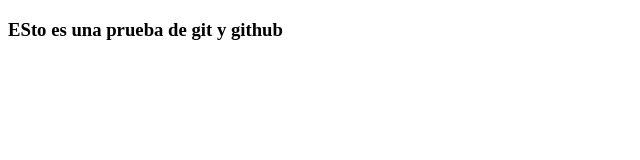
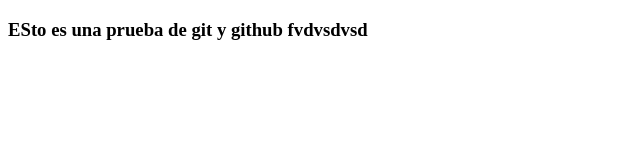
Before and after one commit to erikag371998/hello-git, a plain HTML site: page index.html in a window 1280 px wide. Shown: the whole page, without its empty margins (0-640 px from the left). Drawn offline with Linux system fonts and the light colour scheme.

Commit message:
cambios realizados

```diff
--- a/index.html
+++ b/index.html
@@ -6,6 +6,6 @@
     <title>prueba</title>
 </head>
 <body>
-    <h3>ESto es una prueba de git y github</h3>
+    <h3>ESto es una prueba de git y github fvdvsdvsd</h3>
 </body>
 </html>
```
